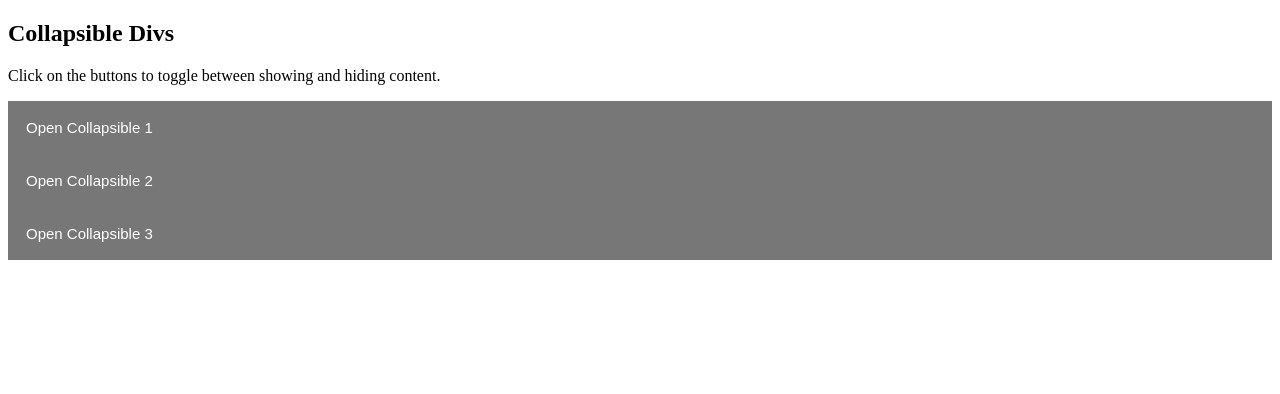
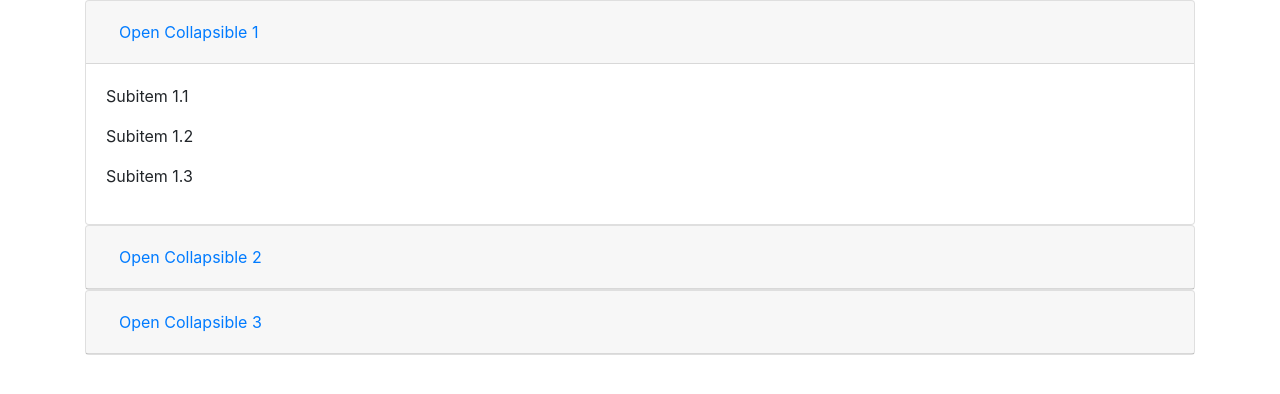
Before and after one commit to evaras/no_more_lol_spoilers, a Flask app: template templates/test.html in a window 1280 px wide. Shown: the top 394 px of the page. Run offline with Flask 3, Linux system fonts and the light colour scheme; the template is opened without the code that fills it, so the values that code supplies are empty; some libraries are stand-ins or nearby versions.

Commit message:
update of bootstrap test

```diff
--- a/templates/test.html
+++ b/templates/test.html
@@ -2,74 +2,69 @@
 <html>
 <head>
     <title>Collapsible Divs</title>
-    <style>
-        .collapsible {
-            background-color: #777;
-            color: white;
-            cursor: pointer;
-            padding: 18px;
-            width: 100%;
-            border: none;
-            text-align: left;
-            outline: none;
-            font-size: 15px;
-        }
-
-        .active, .collapsible:hover {
-            background-color: #555;
-        }
-
-        .content {
-            padding: 0 18px;
-            max-height: 0;
-            overflow: hidden;
-            transition: max-height 0.2s ease-out;
-            background-color: #f1f1f1;
-        }
-    </style>
+    <link rel="stylesheet" href="https://stackpath.bootstrapcdn.com/bootstrap/4.3.1/css/bootstrap.min.css">
 </head>
 <body>
+    <div class="container">
+        <div id="accordion">
+            <div class="card">
+                <div class="card-header" id="headingOne">
+                    <h5 class="mb-0">
+                        <button class="btn btn-link" data-toggle="collapse" data-target="#collapseOne" aria-expanded="true" aria-controls="collapseOne">
+                            Open Collapsible 1
+                        </button>
+                    </h5>
+                </div>
 
-<h2>Collapsible Divs</h2>
-<p>Click on the buttons to toggle between showing and hiding content.</p>
-
-<button type="button" class="collapsible">Open Collapsible 1</button>
-<div class="content">
+                <div id="collapseOne" class="collapse show" aria-labelledby="headingOne" data-parent="#accordion">
+                    <div class="card-body">
                         <p>Subitem 1.1</p>
                         <p>Subitem 1.2</p>
                         <p>Subitem 1.3</p>
                     </div>
+                </div>
+            </div>
 
-<button type="button" class="collapsible">Open Collapsible 2</button>
-<div class="content">
+            <div class="card">
+                <div class="card-header" id="headingTwo">
+                    <h5 class="mb-0">
+                        <button class="btn btn-link collapsed" data-toggle="collapse" data-target="#collapseTwo" aria-expanded="false" aria-controls="collapseTwo">
+                            Open Collapsible 2
+                        </button>
+                    </h5>
+                </div>
+
+                <div id="collapseTwo" class="collapse" aria-labelledby="headingTwo" data-parent="#accordion">
+                    <div class="card-body">
                         <p>Subitem 2.1</p>
                         <p>Subitem 2.2</p>
                         <p>Subitem 2.3</p>
                     </div>
+                </div>
+            </div>
 
-<button type="button" class="collapsible">Open Collapsible 3</button>
-<div class="content">
+            <div class="card">
+                <div class="card-header" id="headingThree">
+                    <h5 class="mb-0">
+                        <button class="btn btn-link collapsed" data-toggle="collapse" data-target="#collapseThree" aria-expanded="false" aria-controls="collapseThree">
+                            Open Collapsible 3
+                        </button>
+                    </h5>
+                </div>
+
+                <div id="collapseThree" class="collapse" aria-labelledby="headingThree" data-parent="#accordion">
+                    <div class="card-body">
                         <p>Subitem 3.1</p>
                         <p>Subitem 3.2</p>
                         <p>Subitem 3.3</p>
                     </div>
+                </div>
+            </div>
+        </div>
+    </div>
 
-<script>
-var coll = document.getElementsByClassName("collapsible");
-var i;
-
-for (i = 0; i < coll.length; i++) {
-  coll[i].addEventListener("click", function() {
-    this.classList.toggle("active");
-    var content = this.nextElementSibling;
-    if (content.style.maxHeight){
-      content.style.maxHeight = null;
-    } else {
-      content.style.maxHeight = content.scrollHeight + "px";
-    }
-  });
-}
-</script>
-
+    <script src="https://code.jquery.com/jquery-3.3.1.slim.min.js"></script>
+    <script src="https://cdnjs.cloudflare.com/ajax/libs/popper.js/1.14.7/umd/popper.min.js"></script>
+    <script src="https://stackpath.bootstrapcdn.com/bootstrap/4.3.1/js/bootstrap.min.js"></script>
 </body>
 </html>
```
Lines whose indentation alone changed are shown as unchanged.
